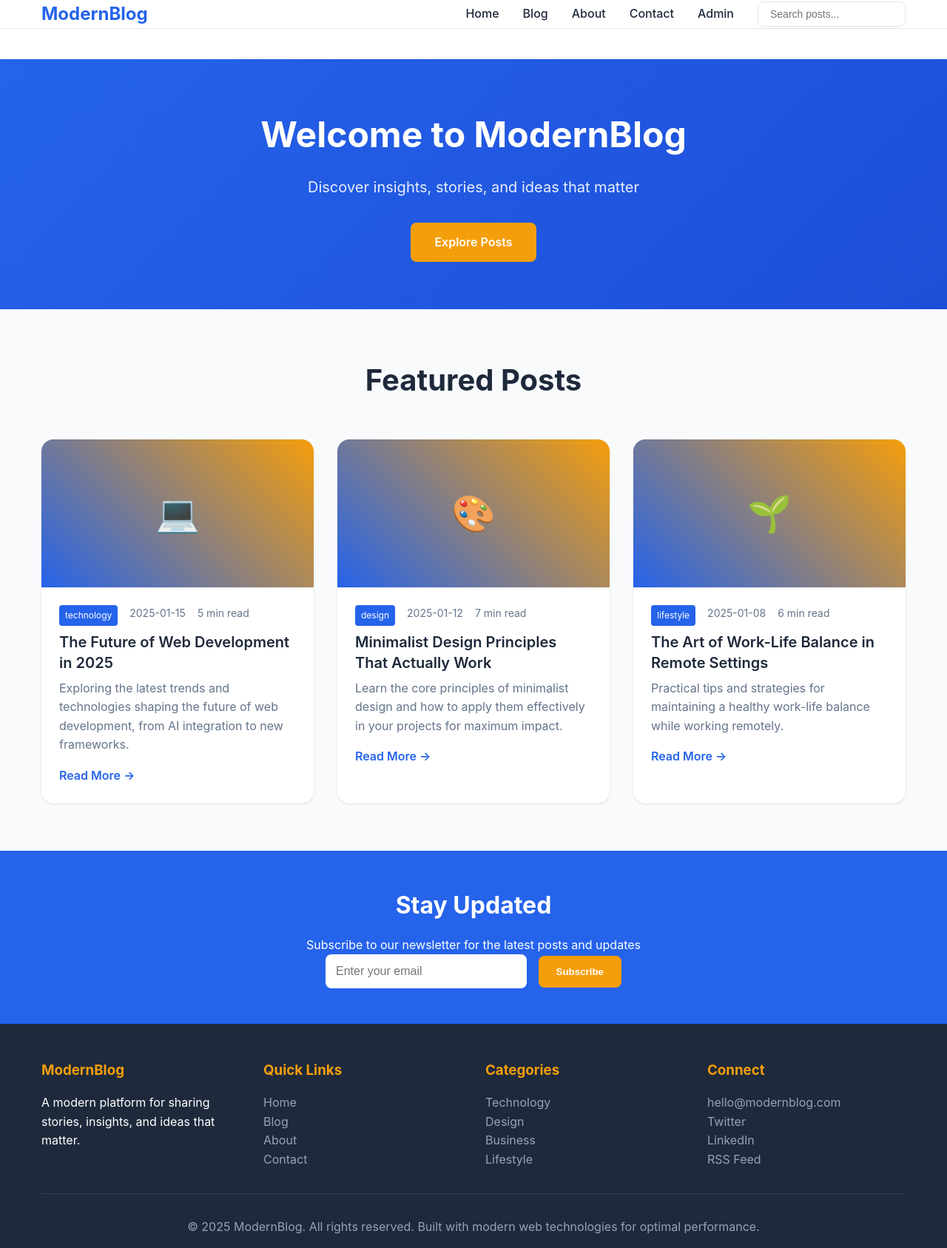
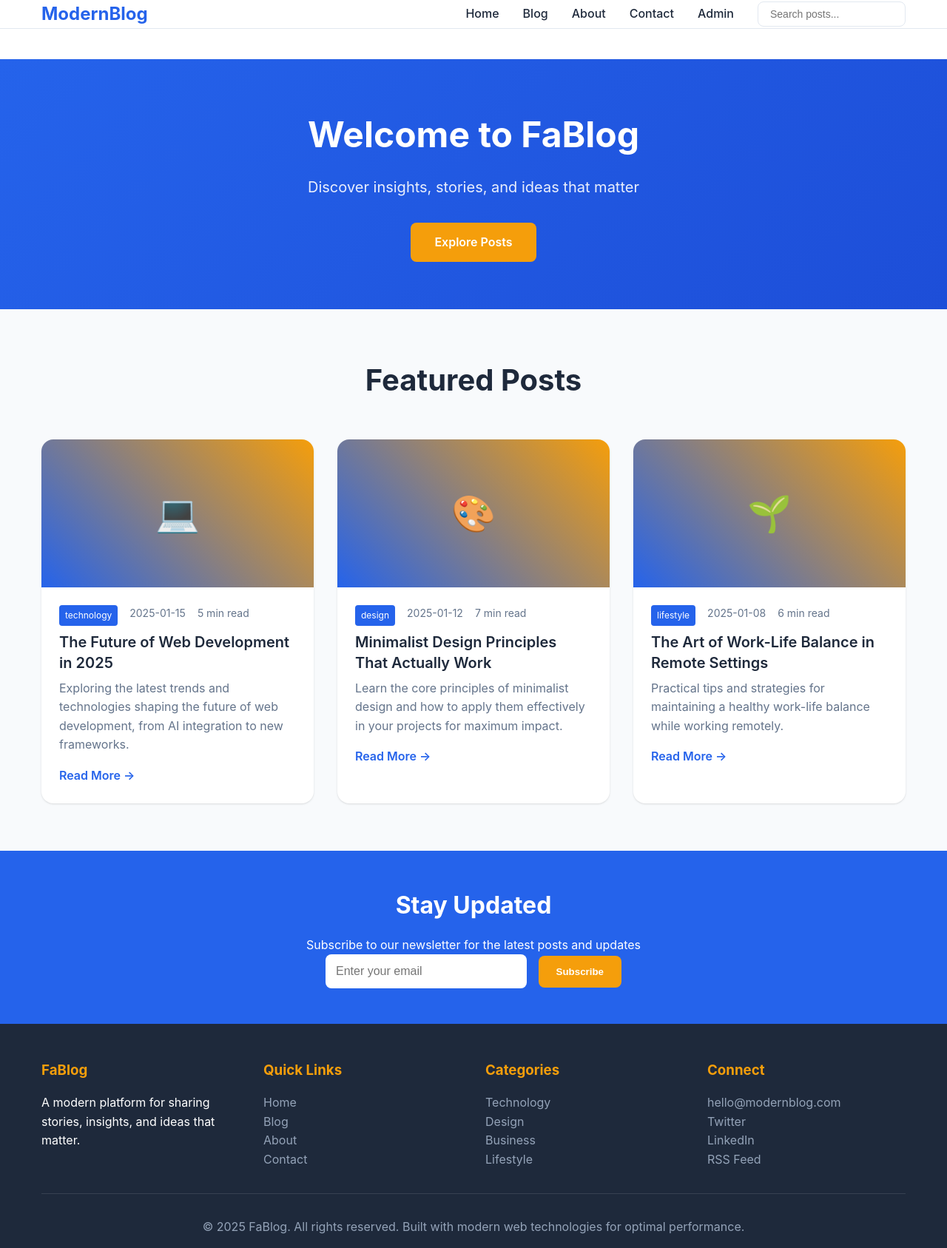
Before and after one commit to 09c011ab0/namecannotbeblank, a plain HTML site: page index.html in a window 1280 px wide. Shown: the whole page at 74% size. Drawn offline with Linux system fonts and the light colour scheme.

Commit message:
Update index.html

```diff
--- a/index.html
+++ b/index.html
@@ -681,7 +681,7 @@
         <section id="home" class="section active">
             <div class="hero">
                 <div class="container">
-                    <h1>Welcome to ModernBlog</h1>
+                    <h1>Welcome to FaBlog</h1>
                     <p>Discover insights, stories, and ideas that matter</p>
                     <a href="#" class="cta-button" onclick="showSection('blog')">Explore Posts</a>
                 </div>
@@ -733,8 +733,8 @@
         <section id="about" class="section">
             <div class="container">
                 <div class="about-content">
-                    <h1>About ModernBlog</h1>
-                    <p>Welcome to ModernBlog, where we share insights, stories, and ideas that inspire and inform. Our mission is to create a platform where quality content meets beautiful design, providing readers with an exceptional blogging experience.</p>
+                    <h1>About FaBlog</h1>
+                    <p>Welcome to FaBlog, where we share insights, stories, and ideas that inspire and inform. Our mission is to create a platform where quality content meets beautiful design, providing readers with an exceptional blogging experience.</p>
                     <p>Founded with the vision of making blogging accessible and enjoyable, we focus on delivering content that matters. Whether you're here for the latest in technology, design inspiration, business insights, or lifestyle tips, you'll find something that resonates with you.</p>
                     <p>Our team of passionate writers and contributors work tirelessly to bring you fresh perspectives and valuable information. We believe in the power of storytelling and the importance of sharing knowledge in our connected world.</p>
                     <p>Thank you for being part of our community. We're excited to have you on this journey with us!</p>
@@ -823,7 +823,7 @@
         <div class="container">
             <div class="footer-content">
                 <div class="footer-section">
-                    <h3>ModernBlog</h3>
+                    <h3>FaBlog</h3>
                     <p>A modern platform for sharing stories, insights, and ideas that matter.</p>
                 </div>
                 <div class="footer-section">
@@ -849,7 +849,7 @@
                 </div>
             </div>
             <div class="footer-bottom">
-                <p>&copy; 2025 ModernBlog. All rights reserved. Built with modern web technologies for optimal performance.</p>
+                <p>&copy; 2025 FaBlog. All rights reserved. Built with modern web technologies for optimal performance.</p>
             </div>
         </div>
     </footer>
```
